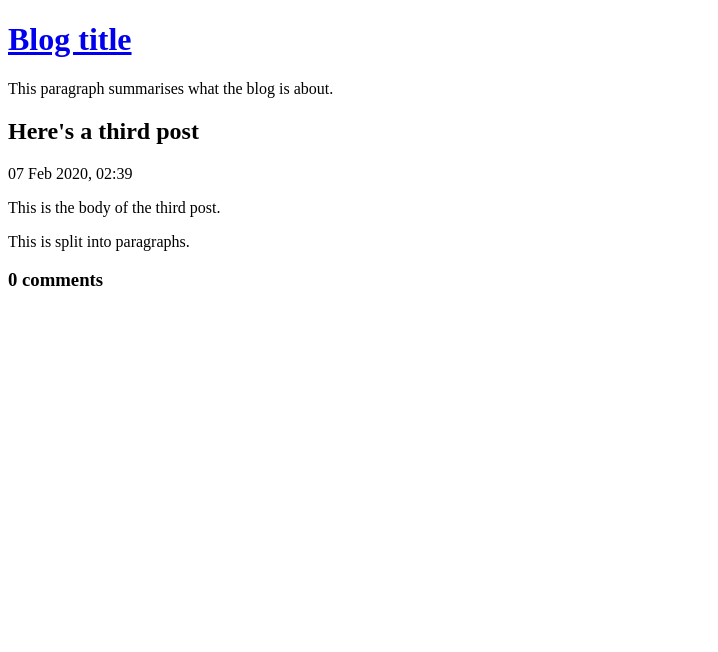
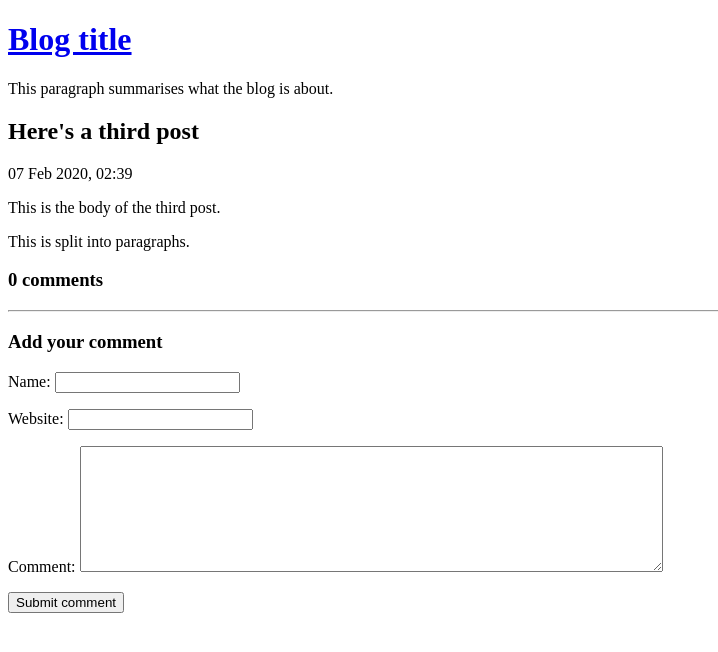
Before and after one commit to osama-su/blog-php, a PHP site: page /view-post.php?post_id=3 in a window 1280 px wide. Shown: the top 652 px of the page, without its empty margins (0-718 px from the left). Run offline with PHP 8.4, Linux system fonts and the light colour scheme; data comes from the database, SQL or seed files in the repository; both versions use the stored data as it was after the commit.

Commit message:
add comment

```diff
--- a/lib/view-post.php
+++ b/lib/view-post.php
@@ -32,3 +32,55 @@ function getPostRow(PDO $pdo, $postId)
     $row = $stmt->fetch(PDO::FETCH_ASSOC);
     return $row;
 }
+
+
+
+/**
+ * Writes a comment to a particular post
+ *
+ * @param PDO $pdo
+ * @param integer $postId
+ * @param array $commentData
+ * @return array
+ */
+function addCommentToPost(PDO $pdo, $postId, array $commentData)
+{
+    $errors = array();
+    // Do some validation
+    if (empty($commentData['name']))
+    {
+        $errors['name'] = 'A name is required';
+    }
+    if (empty($commentData['text']))
+    {
+        $errors['text'] = 'A comment is required';
+    }
+    // If we are error free, try writing the comment
+    if (!$errors)
+    {
+        $sql = "
+            INSERT INTO
+                comment
+            (name, website, text, post_id)
+            VALUES(:name, :website, :text, :post_id)
+        ";
+        $stmt = $pdo->prepare($sql);
+        if ($stmt === false)
+        {
+            throw new Exception('Cannot prepare statement to insert comment');
+        }
+        $result = $stmt->execute(
+            array_merge($commentData, array('post_id' => $postId, ))
+        );
+        if ($result === false)
+        {
+            // @todo This renders a database-level message to the user, fix this
+            $errorInfo = $stmt->errorInfo();
+            if ($errorInfo)
+            {
+                $errors[] = $errorInfo[2];
+            }
+        }
+    }
+    return $errors;
+}
--- /dev/null
+++ b/templates/comment-form.php
@@ -0,0 +1,48 @@
+
+<?php // We'll use a rule-off for now, to separate page sections ?>
+<hr />
+<?php // Report any errors in a bullet-point list ?>
+<?php if ($errors): ?>
+    <div style="border: 1px solid #ff6666; padding: 6px;">
+        <ul>
+            <?php foreach ($errors as $error): ?>
+                <li><?php echo $error ?></li>
+            <?php endforeach ?>
+        </ul>
+    </div>
+<?php endif ?>
+<h3>Add your comment</h3>
+<form method="post">
+    <p>
+        <label for="comment-name">
+            Name:
+        </label>
+        <input
+            type="text"
+            id="comment-name"
+            name="comment-name"
+        />
+    </p>
+    <p>
+        <label for="comment-website">
+            Website:
+        </label>
+        <input
+            type="text"
+            id="comment-website"
+            name="comment-website"
+        />
+    </p>
+    <p>
+        <label for="comment-text">
+            Comment:
+        </label>
+        <textarea
+            id="comment-text"
+            name="comment-text"
+            rows="8"
+            cols="70"
+        ></textarea>
+    </p>
+    <input type="submit" value="Submit comment" />
+</form>
--- a/view-post.php
+++ b/view-post.php
@@ -28,6 +28,27 @@ $row = getPostRow($pdo, $postId);
 if (!$row)
 {
     redirectAndExit('index.php?not-found=1');
+}
+
+
+$errors = null;
+if ($_POST)
+{
+    $commentData = array(
+        'name' => $_POST['comment-name'],
+        'website' => $_POST['comment-website'],
+        'text' => $_POST['comment-text'],
+    );
+    $errors = addCommentToPost(
+        $pdo,
+        $postId,
+        $commentData
+    );
+    // If there are no errors, redirect back to self and redisplay
+    if (!$errors)
+    {
+        redirectAndExit('view-post.php?post_id=' . $postId);
+    }
 }
 
 
@@ -80,5 +101,7 @@ $paraText = str_replace("\n", "</p><p>", $bodyText);
             </div>
         <?php endforeach ?>
 
+        <?php require 'templates/comment-form.php' ?>
+
     </body>
 </html>
```
Also changed, not shown: data/data.sqlite.
